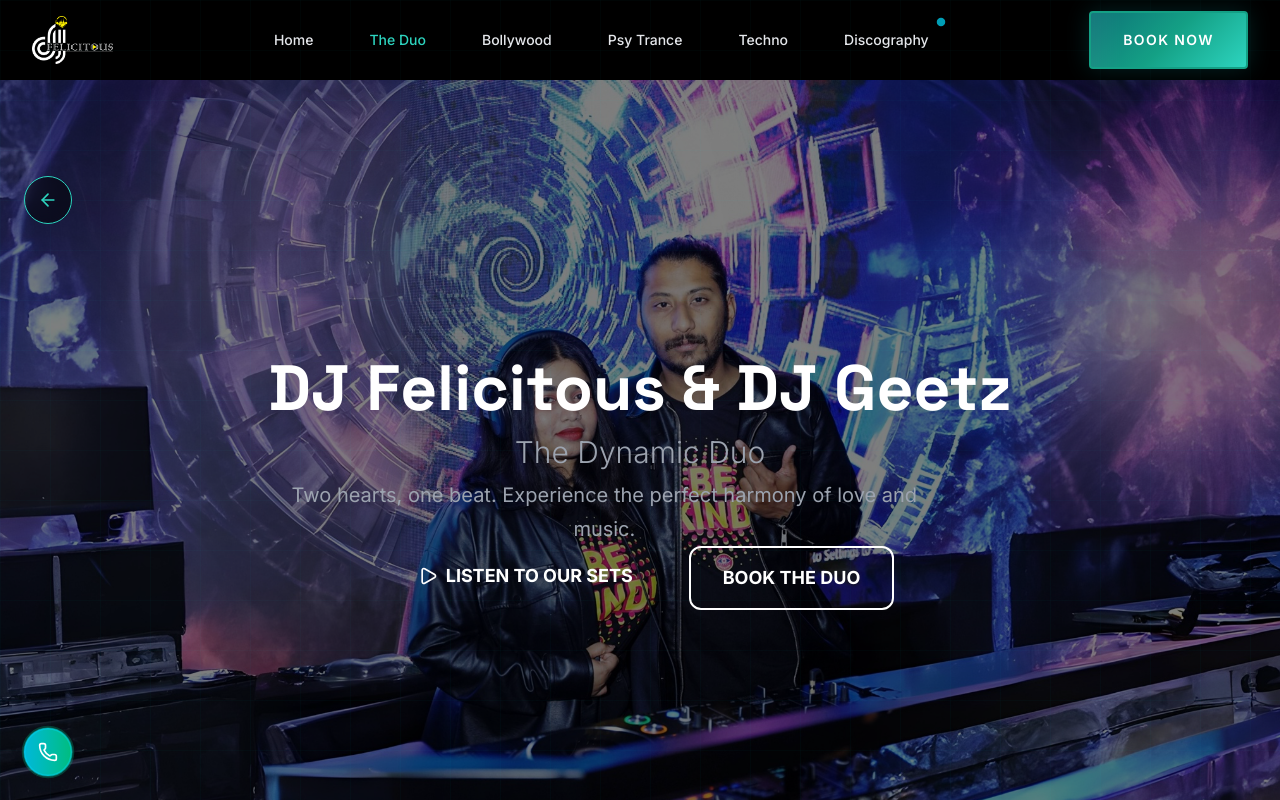
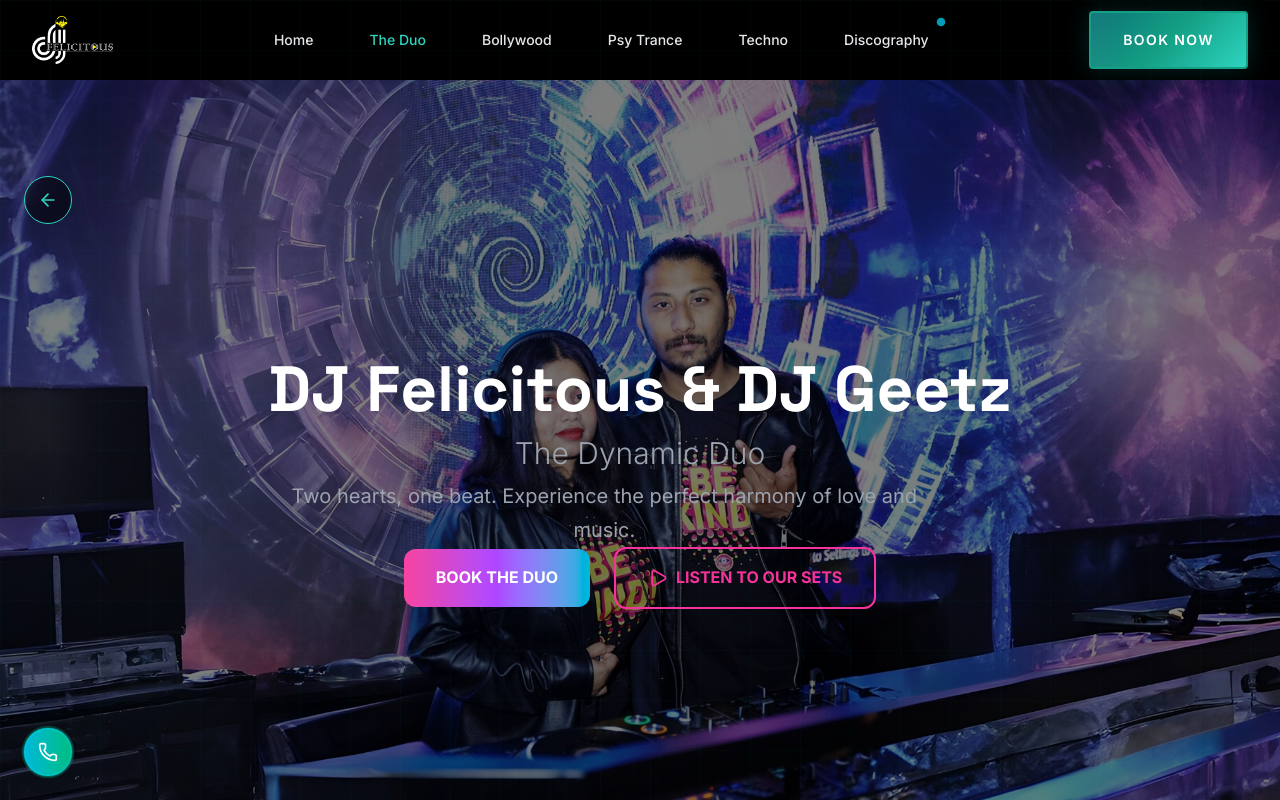
Before and after one commit to Amalanilkumar282/djfelicitous, a Next.js app: page /couple-duo in a window 1280 px wide. Shown: the top 800 px of the page. Built offline with nearby package versions, Linux system fonts and the light colour scheme.

Commit message:
duo button update

```diff
--- a/src/app/couple-duo/page.tsx
+++ b/src/app/couple-duo/page.tsx
@@ -100,28 +100,37 @@ export default function CoupleduoPage() {
               {profile.description}
             </p>
 
-            <div className="flex flex-col sm:flex-row gap-6 justify-center">
+            <div className="flex flex-col sm:flex-row gap-6 justify-center items-center">
+              <motion.button
+                onClick={() => setIsContactModalOpen(true)}
+                whileHover={{ scale: 1.05 }}
+                whileTap={{ scale: 0.95 }}
+                className="px-8 py-4 bg-gradient-to-r from-pink-500 via-purple-500 to-cyan-500 text-white font-bold rounded-lg shadow-xl hover:shadow-2xl transition-all duration-300 flex items-center gap-2 relative overflow-hidden group w-auto"
+              >
+                <span className="relative z-10">BOOK THE DUO</span>
+                <motion.div
+                  initial={{ x: '-100%' }}
+                  animate={{ x: '100%' }}
+                  transition={{
+                    duration: 2,
+                    repeat: Infinity,
+                    repeatType: "loop",
+                    ease: "linear"
+                  }}
+                  className="absolute inset-0 bg-gradient-to-r from-transparent via-white/20 to-transparent"
+                />
+              </motion.button>
+
               <Link href="/discography">
                 <motion.button
                   whileHover={{ scale: 1.05 }}
                   whileTap={{ scale: 0.95 }}
-                  className="bg-gradient-to-r from-executive-teal to-executive-teal-dark text-white font-bold text-lg px-8 py-4 rounded-lg shadow-executive-medium hover:shadow-executive-glow transition-all"
+                  className="px-8 py-4 border-2 border-pink-500 text-pink-500 font-bold rounded-lg hover:bg-pink-500/10 transition-colors duration-300 flex items-center gap-2 w-auto"
                 >
-                  <span className="flex items-center space-x-2">
-                    <Play size={20} />
-                    <span>LISTEN TO OUR SETS</span>
-                  </span>
+                  <Play size={20} />
+                  <span>LISTEN TO OUR SETS</span>
                 </motion.button>
               </Link>
-
-              <motion.button
-                whileHover={{ scale: 1.05 }}
-                whileTap={{ scale: 0.95 }}
-                onClick={() => setIsContactModalOpen(true)}
-                className="border-2 border-executive-teal text-executive-teal font-bold text-lg px-8 py-4 rounded-lg hover:bg-executive-teal/10 transition-all shadow-executive-subtle"
-              >
-                BOOK THE DUO
-              </motion.button>
             </div>
           </motion.div>
         </div>
```
